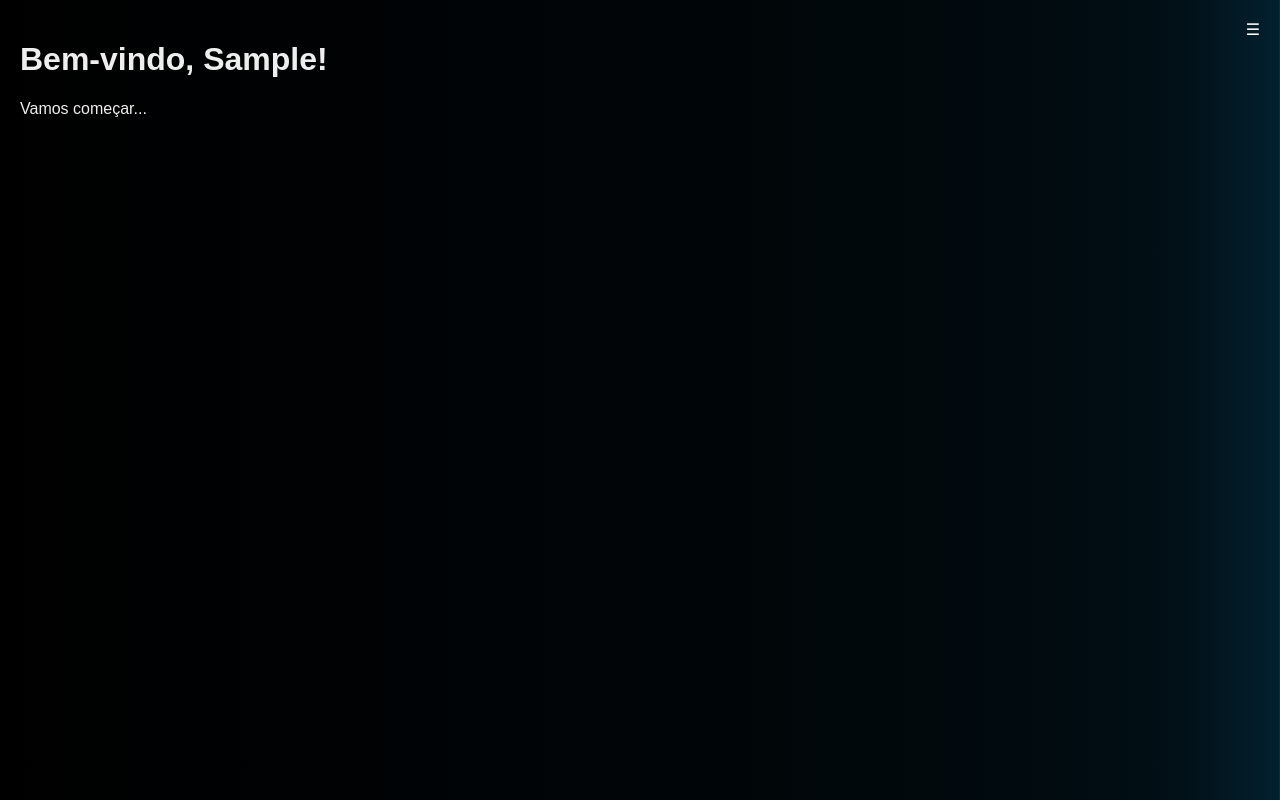
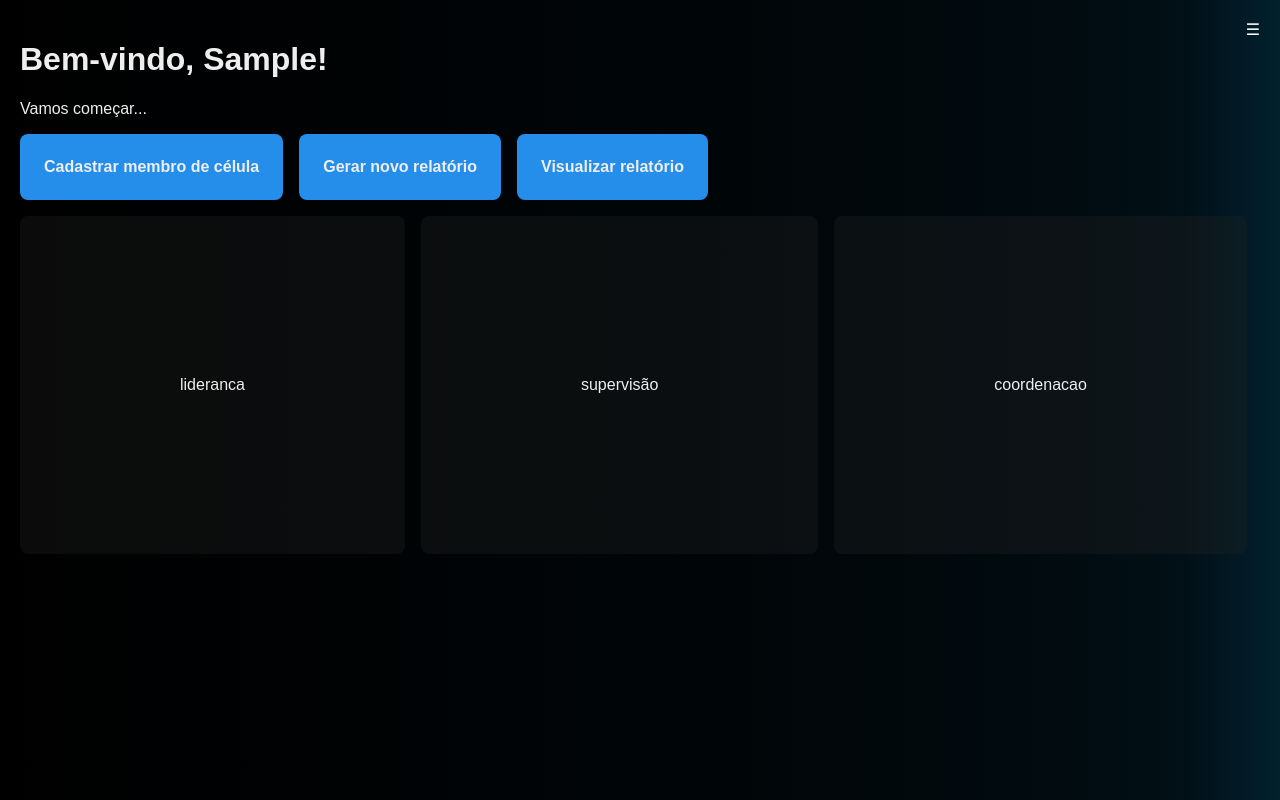
Before and after one commit to felip-araujo/idpb, a PHP site: page /dashboard/v2/index.php in a window 1280 px wide. Run offline with PHP 8.4, Linux system fonts and the light colour scheme; the visitor is signed in with stand-in values (Sample User, id 1); tables that the repository leaves empty or names only in its code hold one stand-in row (values such as "Sample post").

Commit message:
dahsboard 28-02-24 | 11h30

```diff
--- a/dashboard/assets.dashboard/css/global.css
+++ b/dashboard/assets.dashboard/css/global.css
@@ -79,3 +79,35 @@ a{
     color: #eee;
     text-decoration: none;
 }
+
+.area1{
+    display: flex;
+
+}
+
+.content-btn{
+    background-color: #258eeb;
+    padding: 3vh;
+    margin-right: 1rem ;
+    border-radius: .5rem;
+    font-weight: 600;
+}
+
+.content-btn:hover{
+    background-color: #edb62b;
+    color: #222;
+    padding: 3vh;
+    font-weight: 600;
+    margin-right: 1rem ;
+    border-radius: .5rem;
+
+    transition: all ease-in-out .3s;
+}
+
+.content-gap {
+    margin-top: 1rem;
+    margin-right: 1rem;
+    padding: 20vh;
+    background-color: #22222256;
+    border-radius: .5rem;
+}
--- a/dashboard/assets.dashboard/js/main.js
+++ b/dashboard/assets.dashboard/js/main.js
@@ -8,3 +8,15 @@ function toggleSidebar() {
 function sairDiv(){
     window.location.href="/idpb/login";
 }
+
+function irRelatorio(){
+    window.location.href="../relatorio-lideranca.php";
+}
+
+function verRelatorio(){
+    window.location.href="/idpb/graficos/presenca.php";
+}
+
+function irCadastro(){
+    window.location.href="/idpb/cadastro";
+}
--- a/dashboard/v2/index.php
+++ b/dashboard/v2/index.php
@@ -15,8 +15,9 @@
     <div class="wrapper">
         <div class="sidebar" id="sidebar">
             <!-- Aba da Dashboard -->
-        <div class="tab-name"> <?= $primeiroNome," ▸ ", $funcao; ?> </div>
-        <div onclick="sairDiv()" class="tab"> <a href="/idpb/login/">Sair</a> </div>
+            <div class="tab-name"> <?= $primeiroNome, " ▸ ", $funcao; ?> </div>
+            <div onclick="sairDiv()" class="tab"><a href="/idpb/login">Sair</a> </div>
+            <div onclick="" class="tab"><a href="">Configurações</a> </div>
         </div>
 
         <!-- Botão de alternância -->
@@ -27,6 +28,19 @@
             <!-- Aqui vai o conteúdo da dashboard -->
             <h1>Bem-vindo, <?= $primeiroNome; ?>! </h1>
             <p>Vamos começar...</p>
+
+            <div class="area1" id="area1">
+                <div onclick="irCadastro()" class="content-btn" id="btns">Cadastrar membro de célula </div>
+                <div onclick="irRelatorio()" class="content-btn" id="btns">Gerar novo relatório</div>
+                <div onclick="verRelatorio()" class="content-btn" id="btns">Visualizar relatório</div>
+            </div>
+
+            <div class="area1" id="area1">
+                <div class="content-gap" id="lideranca"> lideranca </div>
+                <div class="content-gap" id="supervisão"> supervisão </div>
+                <div class="content-gap" id="coordenacao"> coordenacao </div>
+            </div>
+
         </div>
     </div>
 
--- a/dashboard/v2/verficacoes.php
+++ b/dashboard/v2/verficacoes.php
@@ -37,4 +37,19 @@ if ($resultado_celula) {
 }
 
 
+// JavaScript para redirecionar com base na opção selecionada
+echo "<script>";
+echo "function gerarRelatorio() {";
+echo "  var tipo = document.getElementById('tipo_relatorio').value;";
+echo "  if (tipo === 'celula') {";
+echo "    window.location.href = 'pagina_logada.php';";
+echo "  } else if (tipo === 'supervisao') {";
+echo "    window.location.href = 'gerar_relatorio_supervisao.php';";
+echo "  } else if (tipo === 'coordenacao') {";
+echo "    window.location.href = 'gerar_relatorio_coordenacao.php';";
+echo "  }";
+echo "}";
+echo "</script>";
+
+
 ?>
```
Also changed, not shown: dashboard/index.php (line endings or trailing spaces), dashboard/relatorio-lideranca.php (renamed from dashboard/pagina_logada.php). Lines whose indentation alone changed are shown as unchanged.
